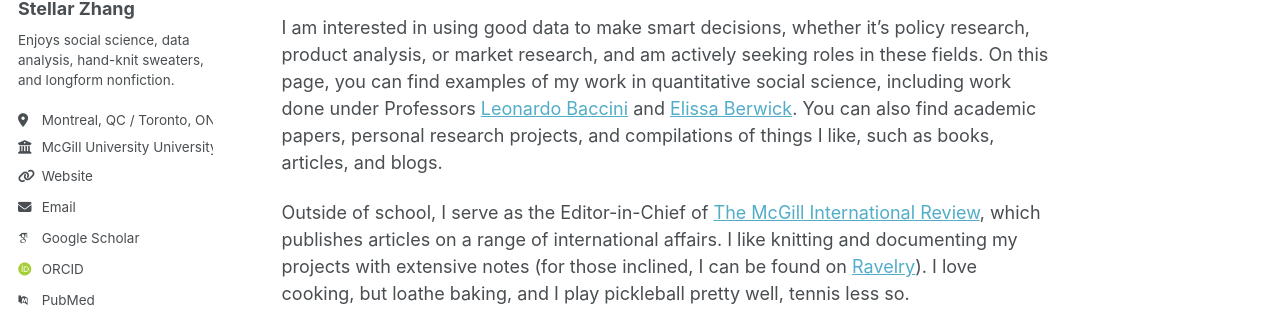
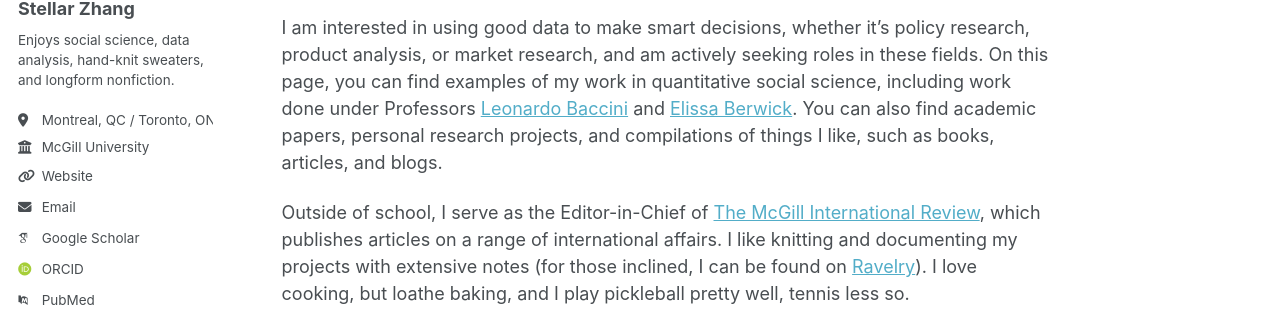
Before and after one commit to stellarxzhang/stellarxzhang.github.io, a Jekyll site: the page built from _pages/about.md, in a window 1280 px wide. Shown: the part 288-610 px from the top of the page. Built offline with Jekyll 4.4.1, drawn with Linux system fonts in a browser that asks for light colours; some web fonts are replaced; a script bundle is joined from its source files by our own code; library files that are not in the unit come from our copies.

Commit message:
Update _config.yml

```diff
--- a/_config.yml
+++ b/_config.yml
@@ -29,7 +29,7 @@ author:
     pronouns: # example: "she/her"
     bio: "Enjoys social science, data analysis, hand-knit sweaters, and longform nonfiction."
     location: "Montreal, QC / Toronto, ON"
-    employer: "McGill University University"
+    employer: "McGill University"
     uri: "https://www.linkedin.com/in/stellar-zhang/"
     email: "stellar.zhang@mail.mcgill.ca"
 
```
